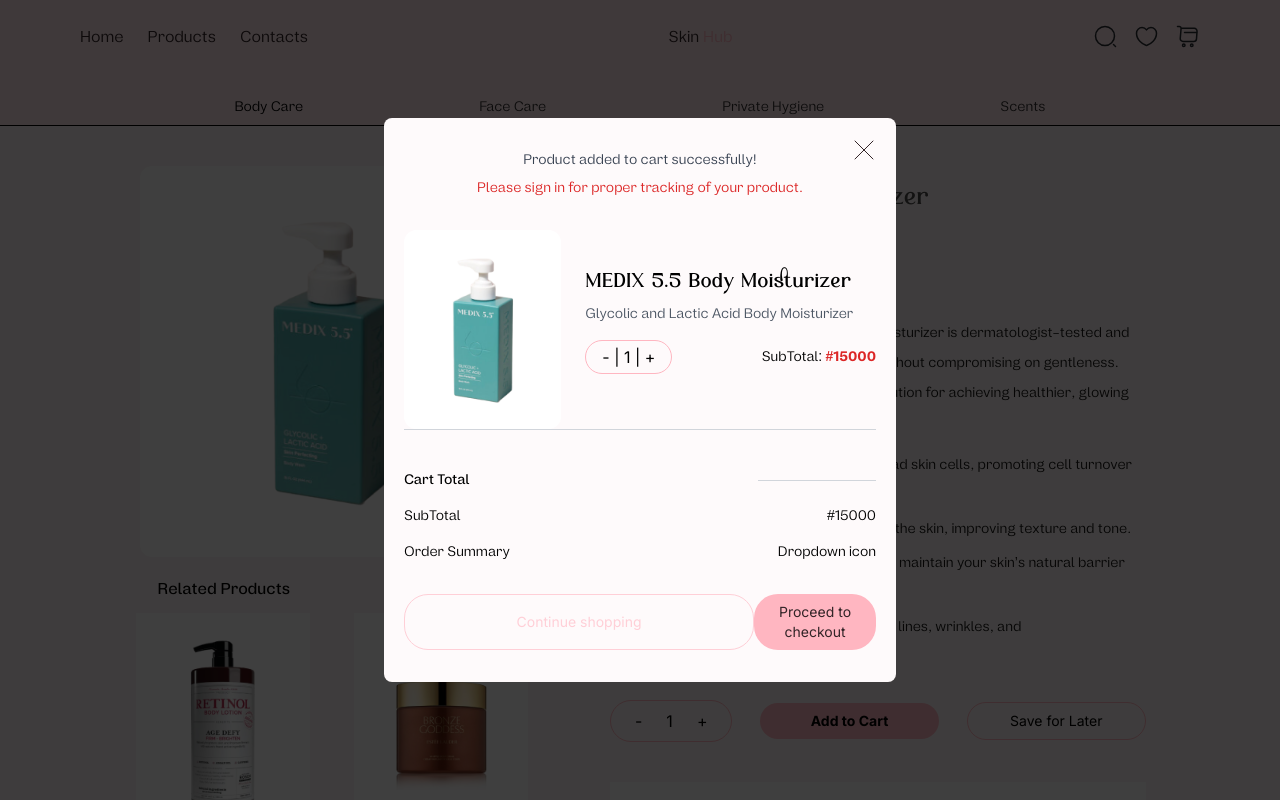
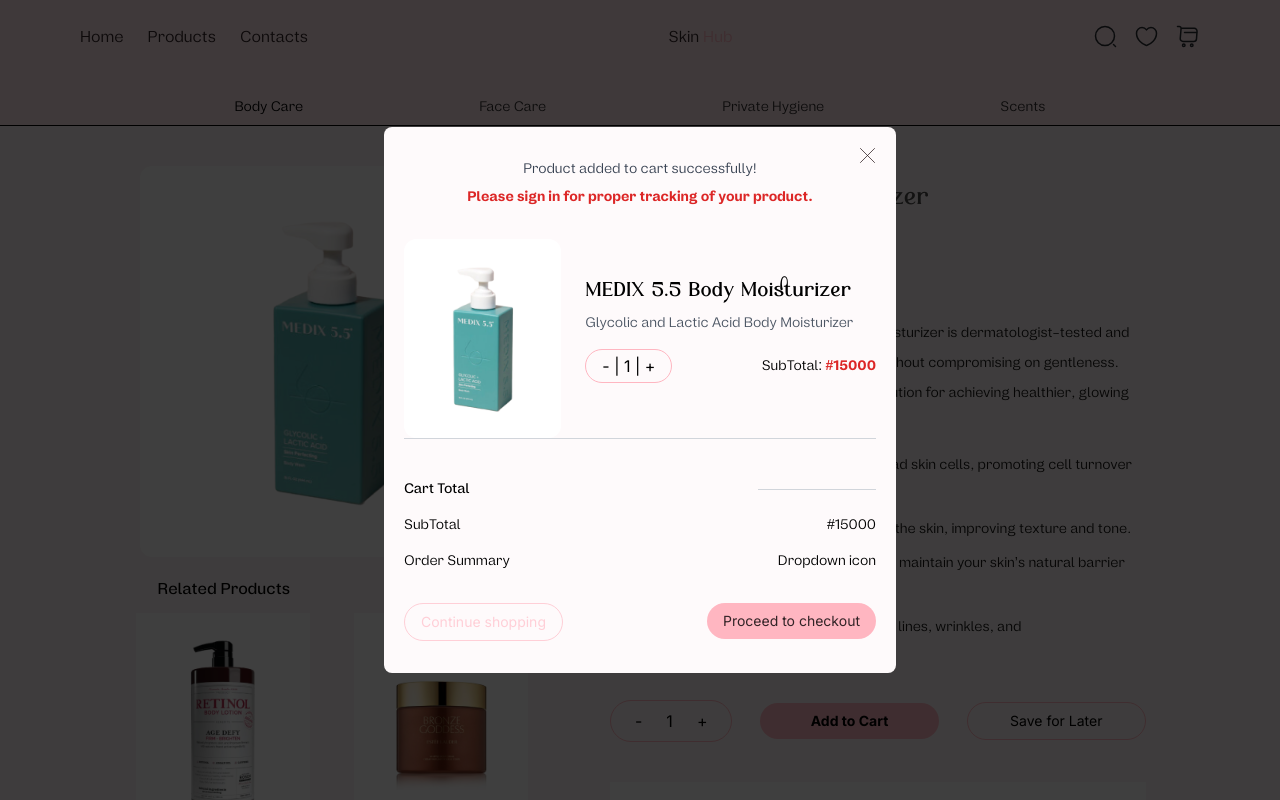
Before and after one commit to Apex10A/HNG-TASK-TWO, a Next.js app: page /cart in a window 1280 px wide. Both pictures are taken after a click on the button "Add to Cart". Shown: the top 800 px of the page. Built offline with nearby package versions, Linux system fonts and the light colour scheme.

Commit message:
thenth commit

```diff
--- a/src/app/components/cart/Cart.jsx
+++ b/src/app/components/cart/Cart.jsx
@@ -1,4 +1,4 @@
-"use client";
+"use client"
 import React, { useState } from "react";
 import HeaderTwo from "../header/HeaderTwo";
 import Image from "next/image";
@@ -16,6 +16,10 @@
 
   const handleAddToCart = () => {
     setShowModal(true);
+  };
+
+  const handleCloseModal = () => {
+    setShowModal(false);
   };
 
   return (
@@ -123,14 +127,13 @@
       </div>
 
       {showModal && (
-        <div className="fixed top-0 left-0 w-full h-full bg-black bg-opacity-50 z-50">
-          <CartModal />
+        <div className="absolute md:fixed top-0 bottom-0 left-0 w-full h-full  md:bg-black md:bg-opacity-50 z-50 flex items-center justify-center">
+          <CartModal onClose={handleCloseModal} />
         </div>
       )}
 
-      {/* Add to Cart Button, Cart Icon, and Heart Icon for mobile */}
-      <div className="fixed bottom-0 left-0 right-0 bg-[#fbeef0] md:hidden flex items-center justify-between py-6 px-4 shadow-lg z-50 border-[0.2px] border-[#DE8C99]">
-        <div className="flex w-1/4 ">
+      <div className="fixed bottom-0 left-0 right-0 bg-[#fbeef0] md:hidden flex items-center justify-between py-6 px-4 shadow-lg z-60 border-[0.2px] border-[#DE8C99]">
+        <div className="flex w-1/4">
           <Heart className="text-[#ffb6c1] text-2xl" />
         </div>
         <div className="w-2/4">
--- a/src/app/components/cart/CartModal.jsx
+++ b/src/app/components/cart/CartModal.jsx
@@ -2,6 +2,7 @@
 import Image from 'next/image';
 import CartImage from "../../../assets/Images/CartImage.png";
 import Link from 'next/link';
+import MobileCart from "../../../assets/Images/MobileCart.png";
 import CloseIcon from "../../../assets/SVG/Close.jsx";
 
 const CartModal = ({ onClose }) => {
@@ -21,12 +22,13 @@
 
   return (
     <div
-      className='md:fixed top-0 left-0 w-full h-full bg-black bg-opacity-50 z-50 flex items-center justify-center'
+      className='absolute md:fixed md:top-0 md:left-0 w-full h-full bg-black bg-opacity-50 z-99 flex items-center justify-center'
       onClick={onClose}
     >
       <div
         className='bg-[#fefafb] md:w-2/3 lg:w-1/2 xl:w-2/5 rounded-lg px-5 h-full md:h-auto py-8 relative'
         onClick={handleModalClick}
+        style={{ zIndex: 999 }}
       >
         {/* Close Modal Icon */}
         <button
@@ -38,17 +40,19 @@
 
         <div className='mb-8'>
           <p className='text-center text-sm mb-2 text-gray-700'>Product added to cart successfully!</p>
-          <p className='text-center text-sm text-red-600'>Please sign in for proper tracking of your product.</p>
+          <p className='text-center text-sm text-red-600 font-bold'>Please sign in for proper tracking of your product.</p>
         </div>
 
-        <div className='flex items-center justify-center'>
-          <div className='w-1/3 mr-6'>
-            <Image src={product.imageUrl} alt={product.name} className='rounded-lg' width={200} height={200} />
+        <div className='md:flex items-center justify-center'>
+          <div className='md:w-1/3 md:mr-6'>
+            <Image src={product.imageUrl} alt={product.name} className='rounded-lg hidden md:flex' width={200} height={200} />
+            <Image src={MobileCart} alt="Mobile Cart Image" className="max-w-sm mx-auto md:hidden flex" />
+
           </div>
-          <div className='flex-1'>
+          <div className='md:flex-1 mt-3 md:mt-0'>
             <h1 className='text-xl mb-2'>{product.name}</h1>
             <p className='text-sm text-gray-600 mb-4'>{product.description}</p>
-            <div className='flex items-center justify-between mb-4'>
+            <div className='flex items-center md:justify-between justify-center gap-5 mb-4'>
               <button className='border-[1.2px] border-[#ffb6c1] rounded-3xl px-4 py-1'>- | {product.quantity} | +</button>
               <p className='text-sm'>SubTotal: <span className='text-red-600 font-bold'>#{product.price}</span></p>
             </div>
@@ -71,9 +75,9 @@
         </div>
 
         <div className='flex justify-between mt-8'>
-          <button className='w-full border-[0.2px] border-[#ffcfd7] bg-transparent text-[#ffcfd7] px-4 py-2 rounded-3xl text-sm'>Continue shopping</button>
+          <button className=' border-[0.2px] border-[#ffcfd7] bg-transparent text-[#ffcfd7] px-4 py-2 rounded-3xl text-sm'>Continue shopping</button>
           <Link href='/order'>
-          <button className='w-full bg-[#ffb6c1] text-[#332427] px-4 py-2 rounded-3xl text-sm'>Proceed to checkout</button>
+          <button className=' bg-[#ffb6c1] text-[#332427] px-4 py-2 rounded-3xl text-sm'>Proceed to checkout</button>
           </Link>
         </div>
       </div>
--- a/src/assets/SVG/Close.jsx
+++ b/src/assets/SVG/Close.jsx
@@ -3,7 +3,7 @@
 const Close = () => {
   return (
     <div>
-      <svg width="32" height="32" viewBox="0 0 32 32" fill="none" xmlns="http://www.w3.org/2000/svg">
+      <svg width="25" height="25" viewBox="0 0 32 32" fill="none" xmlns="http://www.w3.org/2000/svg">
         <path
           d="M7 7L16 16M16 16L7 25M16 16L25 25M16 16L25 7"
           stroke="#332427"
```
